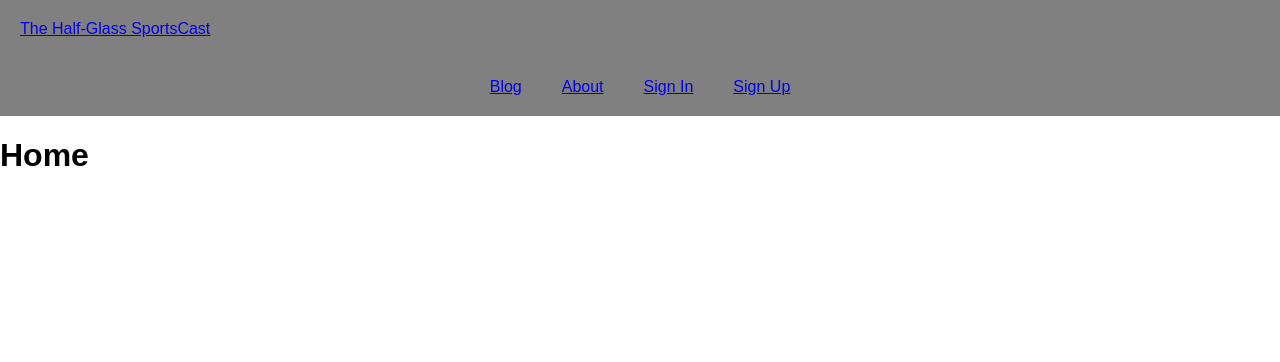
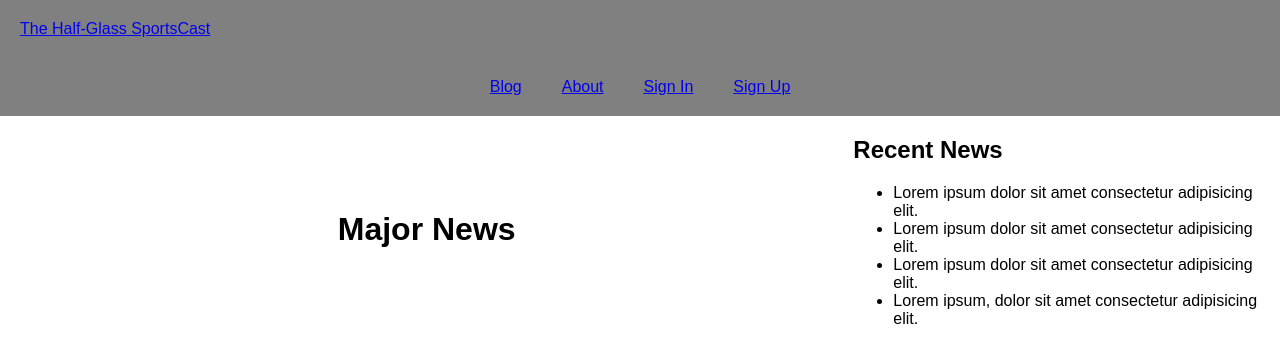
Before and after one commit to Tyler-Gosselin/Capstone-Front-End, a React (Create React App) app: page / in a window 1280 px wide. Shown: the top 362 px of the page. Built offline with nearby package versions, Linux system fonts and the light colour scheme.

Commit message:
Add basic home styles

```diff
--- a/src/Components/Pages/Home.js
+++ b/src/Components/Pages/Home.js
@@ -1,11 +1,26 @@
-import React from 'react'
+import React from "react";
 
 function Home() {
   return (
-    <div className= "container">
-      <h1> Home </h1>
+    <div className="home-container">
+      <div className="content-wrapper">
+        <div className="major-news-wrapper">
+          <h1>Major News</h1>
+        </div>
+        <div className="recent-news-wrapper">
+          <h2>Recent News</h2>
+          <div className="news-list">
+            <ul>
+              <li>Lorem ipsum dolor sit amet consectetur adipisicing elit.</li>
+              <li>Lorem ipsum dolor sit amet consectetur adipisicing elit.</li>
+              <li>Lorem ipsum dolor sit amet consectetur adipisicing elit.</li>
+              <li>Lorem ipsum, dolor sit amet consectetur adipisicing elit.</li>
+            </ul>
+          </div>
+        </div>
+      </div>
     </div>
-  )
+  );
 }
 
-export default Home
+export default Home;
--- /dev/null
+++ b/src/style/Home.scss
@@ -0,0 +1,10 @@
+.content-wrapper {
+  display: grid;
+  grid-template-columns: 2fr 1fr;
+
+  .major-news-wrapper {
+    display: flex;
+    justify-content: center;
+    align-items: center;
+  }
+}
--- a/src/style/Main.scss
+++ b/src/style/Main.scss
@@ -1,2 +1,3 @@
 @import "./Nav.scss";
 @import "./Base.scss";
+@import "./Home.scss";
```
